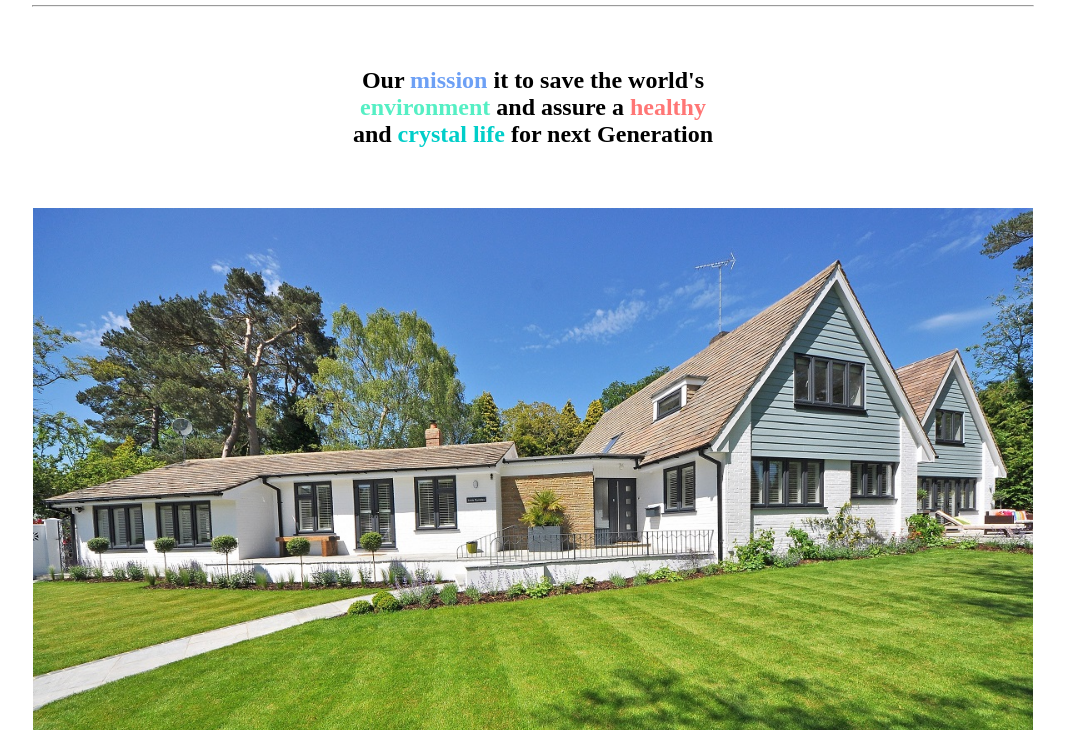
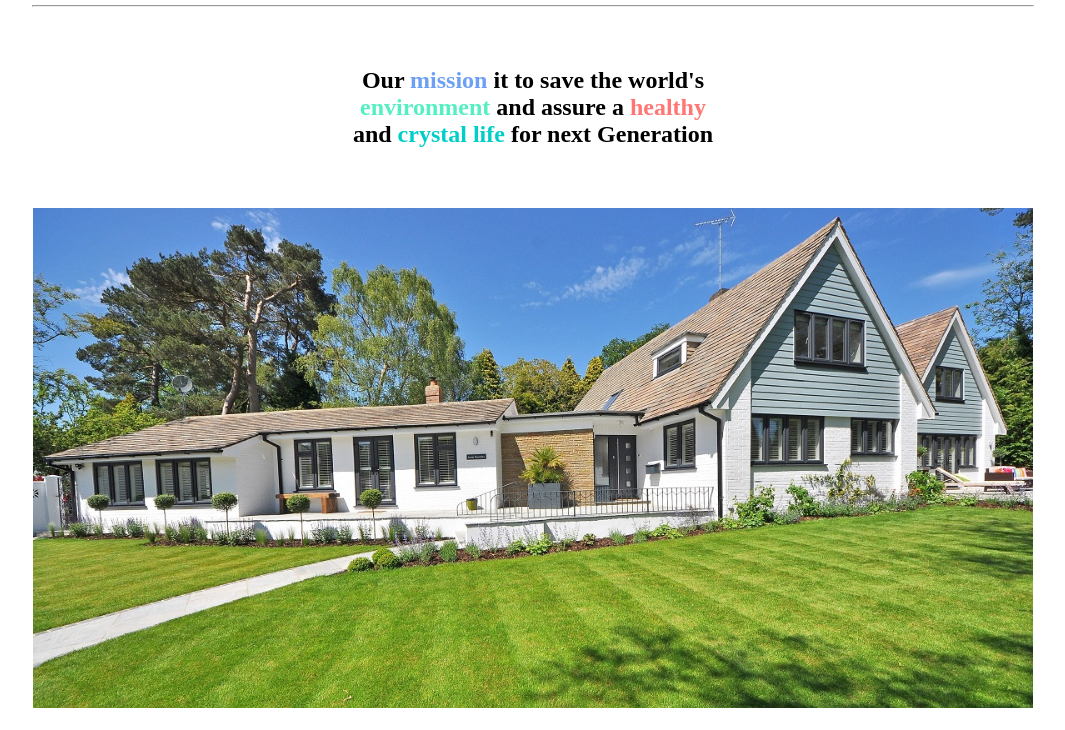
Before and after one commit to hannan-abdul/class-02web, a plain HTML site: page index.html in a window 1280 px wide. Shown: the part 70-800 px from the top of the page, without its empty margins (107-1172 px from the left). Drawn offline with Linux system fonts and the light colour scheme.

Commit message:
Update style.css

```diff
--- a/css/style.css
+++ b/css/style.css
@@ -27,6 +27,11 @@ img {
 	margin-left: auto;
 	margin-right: auto;
 	margin-top: 50px;
+}
+.house {
+	width: 100%;
+	height: 500px;
+	object-fit: cover;
 }
 .heading2 {
 	width: 300px;
```
